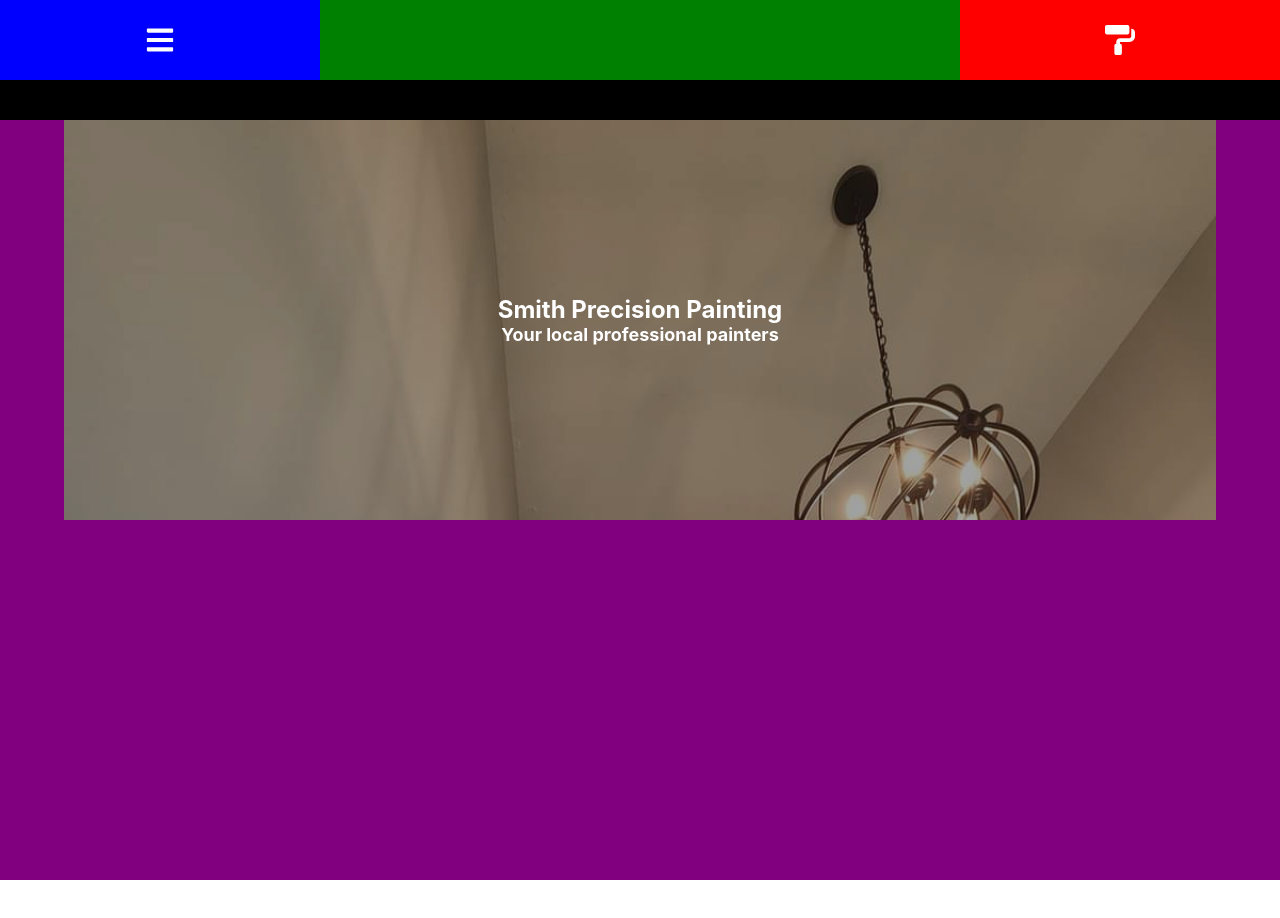
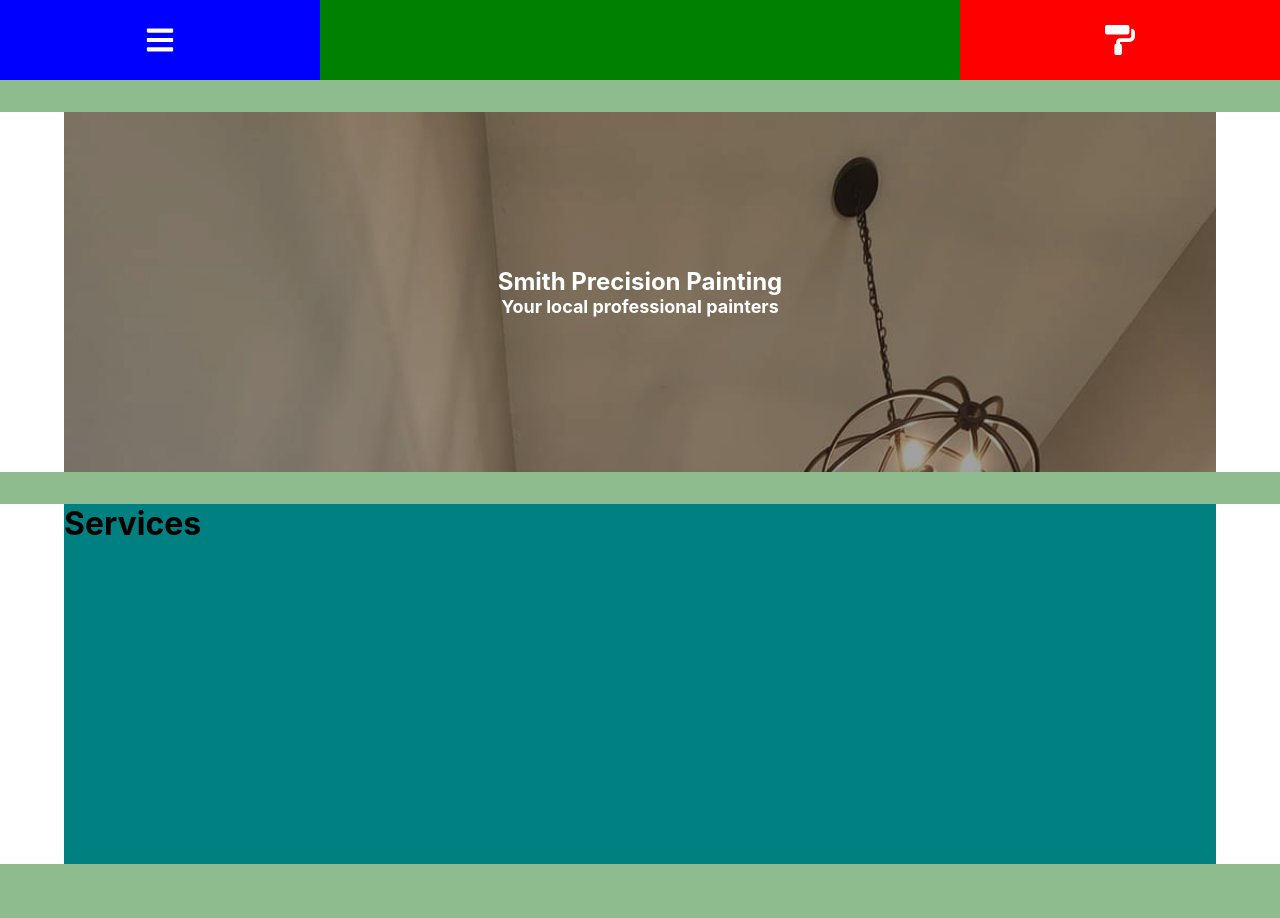
Before and after one commit to jwsmith2340/Smith_Precision_Painting, a React (Create React App) app: page / in a window 1280 px wide. Shown: the top 918 px of the page. Before the commit the page ends 880 px from the top, so only its background shows below. Built offline with nearby package versions, Linux system fonts and the light colour scheme.

Commit message:
Beginning work on main page Services block.

```diff
--- /dev/null
+++ b/src/components/Main_Components/Services.jsx
@@ -0,0 +1,17 @@
+import '../../public/scss/Services.scss'
+
+function Services() {
+
+    return (
+
+        <>
+
+            <h1>Services</h1>
+
+        </>
+
+    );
+
+}
+
+export default Services;
--- a/src/components/Splash.jsx
+++ b/src/components/Main_Components/Splash.jsx
@@ -1,4 +1,4 @@
-import '../public/scss/Splash.scss'
+import '../../public/scss/Splash.scss'
 
 function Splash() {
 
--- a/src/pages/Home.jsx
+++ b/src/pages/Home.jsx
@@ -1,7 +1,8 @@
 import '../public/scss/Home.scss'
 
 import Header from '../components/Header'
-import Splash from '../components/Splash'
+import Splash from '../components/Main_Components/Splash'
+import Services from '../components/Main_Components/Services'
 
 function Home() {
 
@@ -21,6 +22,35 @@ function Home() {
 
                 </div>
 
+                <div className="mob-spacer-block"></div>
+
+                <div className="mob-main-services-box">
+
+                    <Services />
+
+                </div>
+
+                <div className="mob-spacer-block"></div>
+                <div className="mob-spacer-block"></div>
+                <div className="mob-spacer-block"></div>
+                <div className="mob-spacer-block"></div>
+                <div className="mob-spacer-block"></div>
+                <div className="mob-spacer-block"></div>
+                <div className="mob-spacer-block"></div>
+                <div className="mob-spacer-block"></div>
+                <div className="mob-spacer-block"></div>
+                <div className="mob-spacer-block"></div>
+                <div className="mob-spacer-block"></div>
+                <div className="mob-spacer-block"></div>
+                <div className="mob-spacer-block"></div>
+                <div className="mob-spacer-block"></div>
+                <div className="mob-spacer-block"></div>
+                <div className="mob-spacer-block"></div>
+                <div className="mob-spacer-block"></div>
+                <div className="mob-spacer-block"></div>
+                <div className="mob-spacer-block"></div>
+
+
             </div>
 
 
--- a/src/public/scss/Home.scss
+++ b/src/public/scss/Home.scss
@@ -1,21 +1,27 @@
 .mob-home-box {
 
-    background-color: purple;
-    height: 100vh;
-    width: 100vw; // Remove these values, they're here to figure out box sizing and that's it
-    margin-top: 0;
+    width: 100vw;
 
     .mob-spacer-block {
 
-        height: 5vh;
+        height: 4vh;
         width: 100vw;
-        background-color: black;
+        background-color: darkseagreen;
 
     }
 
     .mob-splash-box {
 
-        height: 50vh;
+        height: 45vh;
+        width: 90vw;
+        margin: 0 5vw;
+        background-color: teal;
+
+    }
+
+    .mob-main-services-box {
+
+        height: 45vh;
         width: 90vw;
         margin: 0 5vw;
         background-color: teal;
```
Also changed, not shown: src/public/scss/Services.scss (added).
